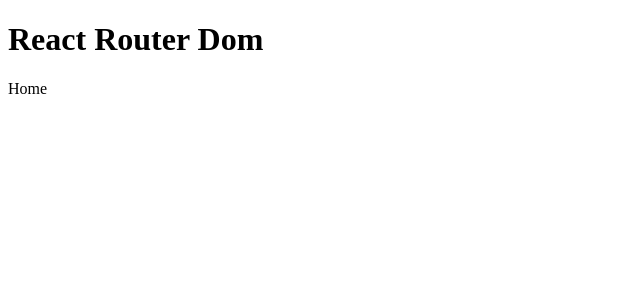
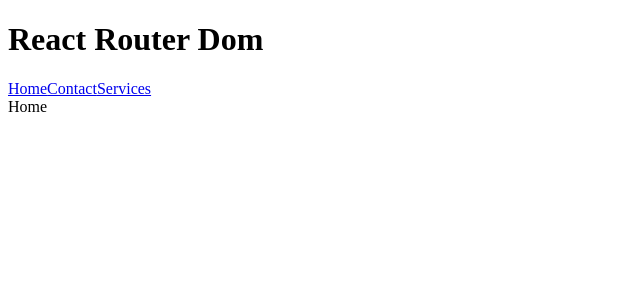
Before and after one commit to cesarfreitax/reactLessons, a React (Vite) app: page / in a window 1280 px wide. Shown: the top 300 px of the page, without its empty margins (0-640 px from the left). Built offline with nearby package versions, Linux system fonts and the light colour scheme.

Commit message:
studying link from react router dom

```diff
--- a/src/App.jsx
+++ b/src/App.jsx
@@ -1,5 +1,5 @@
 import React from 'react'
-import {Routes, Route} from 'react-router-dom'
+import { Routes, Route, Link } from 'react-router-dom'
 
 // Componentes
 import Home from './components/Home'
@@ -10,12 +10,21 @@
 
     return (
         <>
+
             <h1>React Router Dom</h1>
+
+            <nav>
+                <Link to='/'>Home</Link>
+                <Link to='/contact'>Contact</Link>
+                <Link to='/services'>Services</Link>
+            </nav>
+
             <Routes>
-                <Route path='/' element={<Home />}/>
-                <Route path='/contact' element={<Contact />}/>
-                <Route path='/services' element={<Services />}/>
+                <Route path='/' element={<Home />} />
+                <Route path='/contact' element={<Contact />} />
+                <Route path='/services' element={<Services />} />
             </Routes>
+
         </>
     )
 }
```
